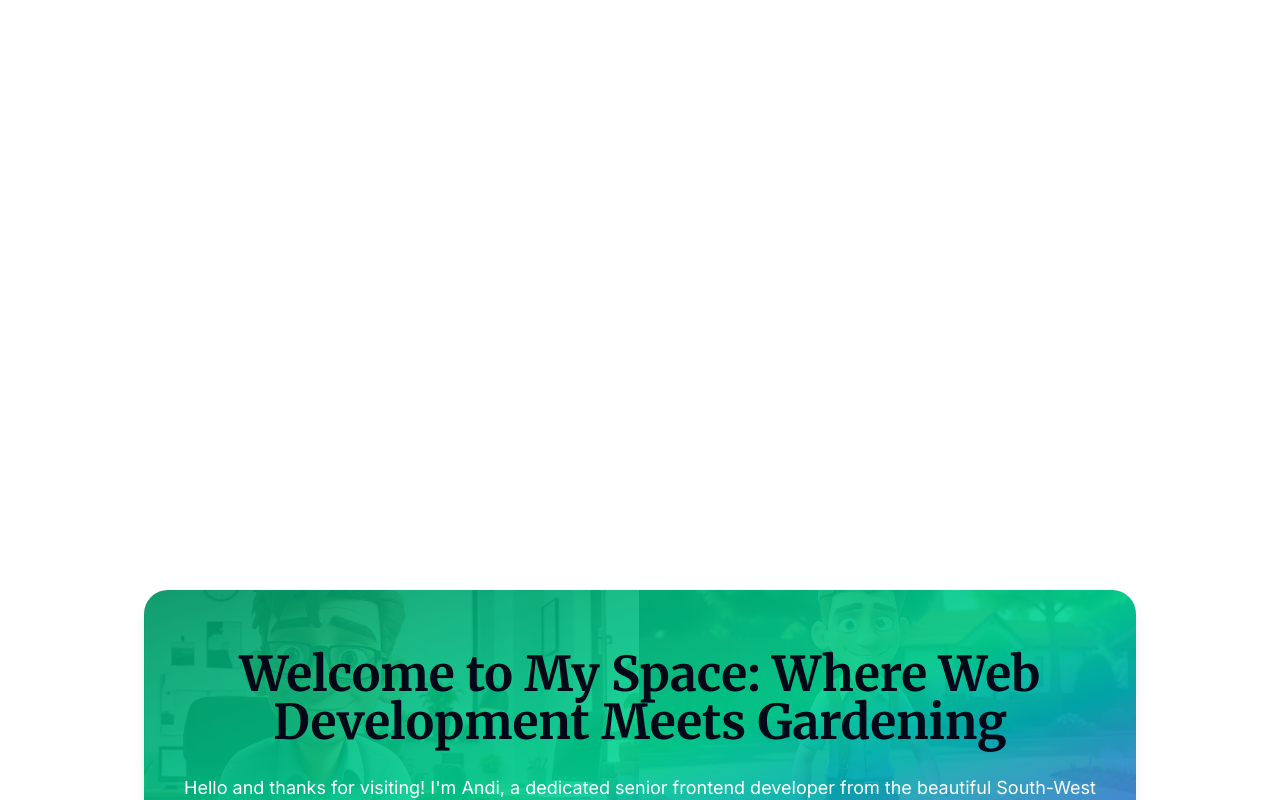
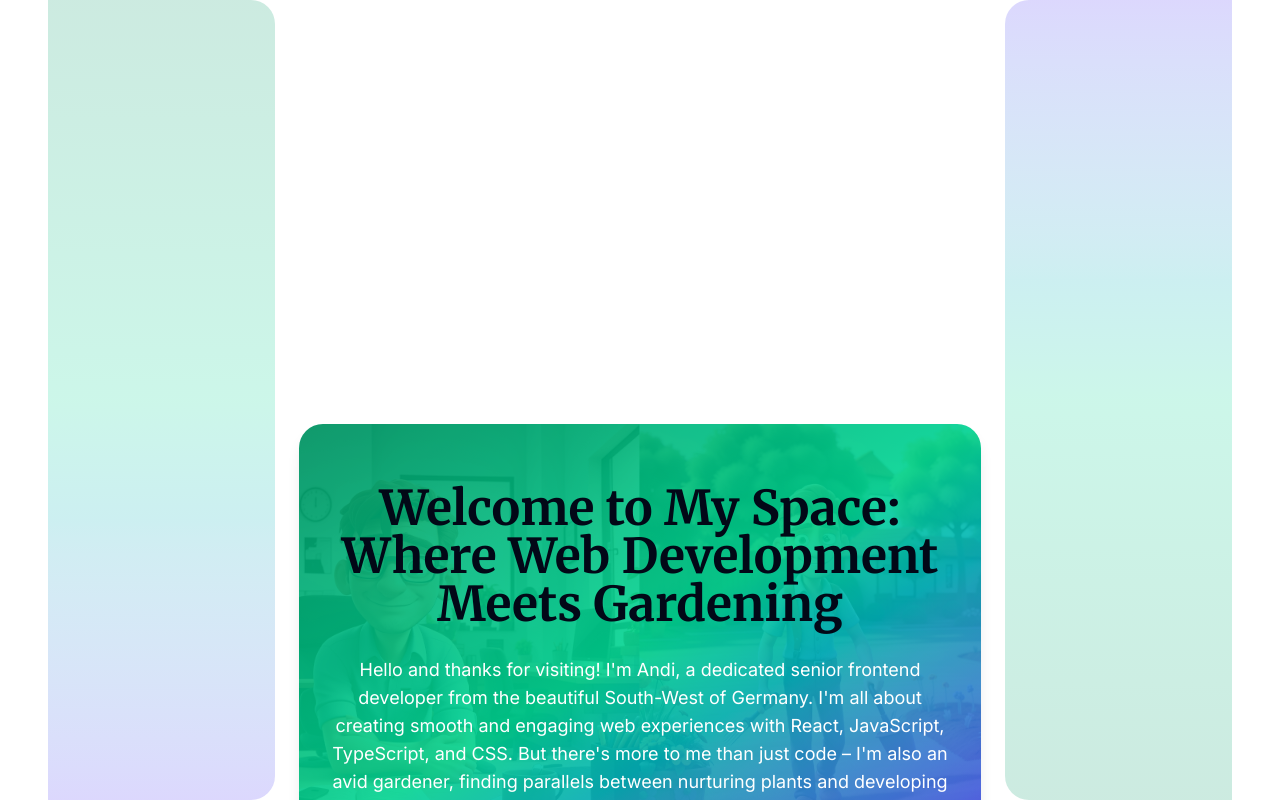
Before and after one commit to andi1984/personal, a Next.js app: page / in a window 1280 px wide. Shown: the top 800 px of the page. Built offline with nearby package versions, Linux system fonts and the light colour scheme.

Commit message:
Add gradient sidebars for desktop layout

```diff
--- a/src/app/page.tsx
+++ b/src/app/page.tsx
@@ -23,7 +23,9 @@ const Page = async ({}) => {
         Skip to Main Content
       </a>
 
-      <main className="max-w-5xl mx-auto px-4 space-y-8">
+      <main className="max-w-7xl mx-auto lg:grid lg:grid-cols-[1fr_3fr_1fr] lg:gap-6 px-4">
+        <div className="hidden lg:block sticky top-0 self-start h-screen rounded-r-3xl bg-gradient-to-b from-emerald-600 via-emerald-400 to-indigo-600 opacity-20"></div>
+        <div className="space-y-8">
           <MastHead />
           <section className="relative overflow-hidden rounded-3xl bg-gradient-to-br from-emerald-600 via-emerald-400 to-indigo-600 dark:from-emerald-800 dark:via-emerald-600 dark:to-indigo-800 text-background p-8 shadow-lg">
             <div className="absolute inset-0 bg-[url('/header.png')] bg-cover bg-center opacity-10"></div>
@@ -61,6 +63,8 @@ const Page = async ({}) => {
             <SocialMediaInfluence count={data} />
           </Tabs.Content>
         </Tabs.Root>
+        </div>
+        <div className="hidden lg:block sticky top-0 self-start h-screen rounded-l-3xl bg-gradient-to-b from-indigo-600 via-emerald-400 to-emerald-600 opacity-20"></div>
       </main>
       <footer>
         <Link href="/impressum">Imprint & Privacy statement</Link>
```
Lines whose indentation alone changed are shown as unchanged.
